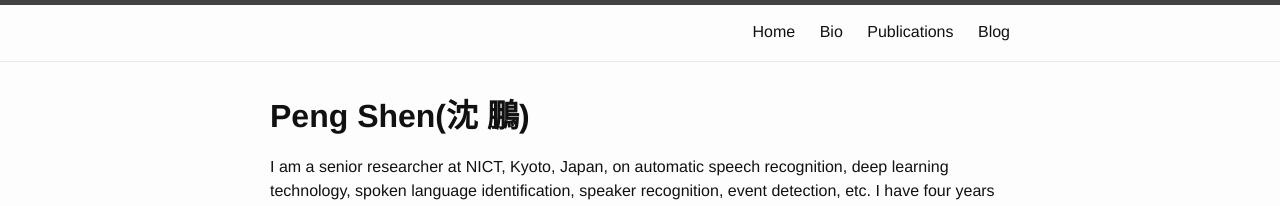
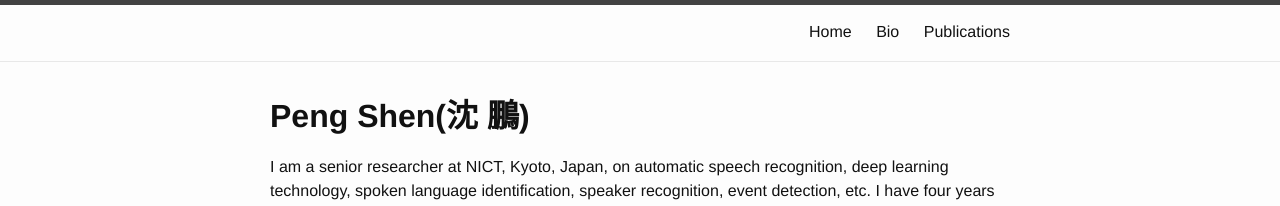
Before and after one commit to sinpycn/sinpycn.github.io, a Jekyll site: the page built from index.md, in a window 1280 px wide. Shown: the top 206 px of the page. Built offline with Jekyll 4.4.1, drawn with Linux system fonts in a browser that asks for light colours.

Commit message:
Update header.html

```diff
--- a/_includes/header.html
+++ b/_includes/header.html
@@ -20,7 +20,6 @@
           <a class="page-link" href="{{ "/" | relative_url }}">Home</a>
           <a class="page-link" href="{{ "/bio" | relative_url }}">Bio</a>
           <a class="page-link" href="{{ "/publications" | relative_url }}">Publications</a>
-          <a class="page-link" href="{{ "/blogs" | relative_url }}">Blog</a>
 
           <!--
           {% for path in page_paths %}
```
